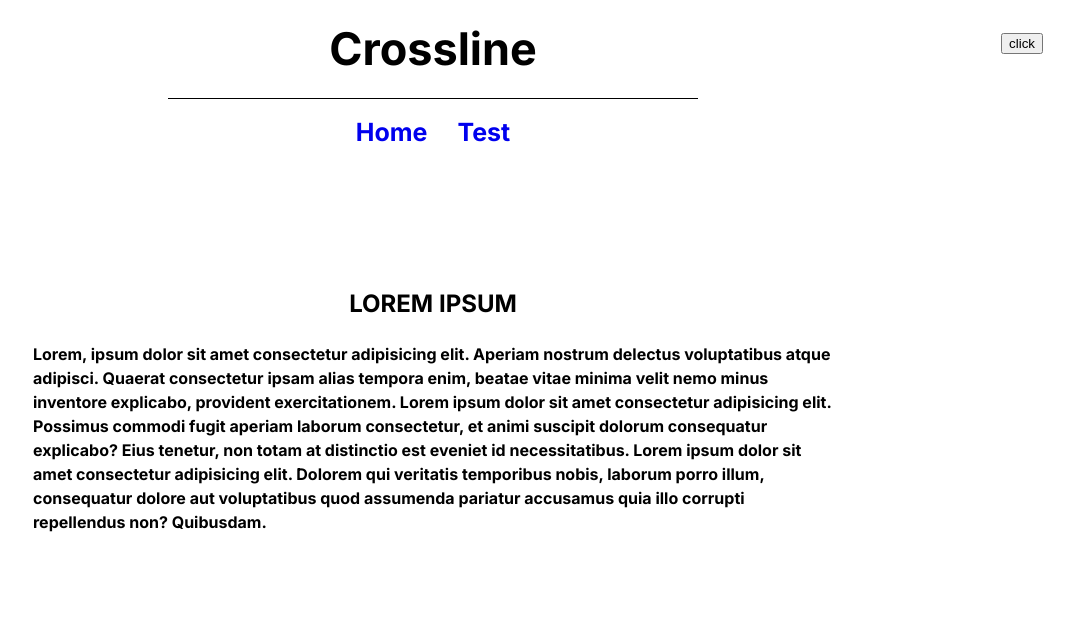
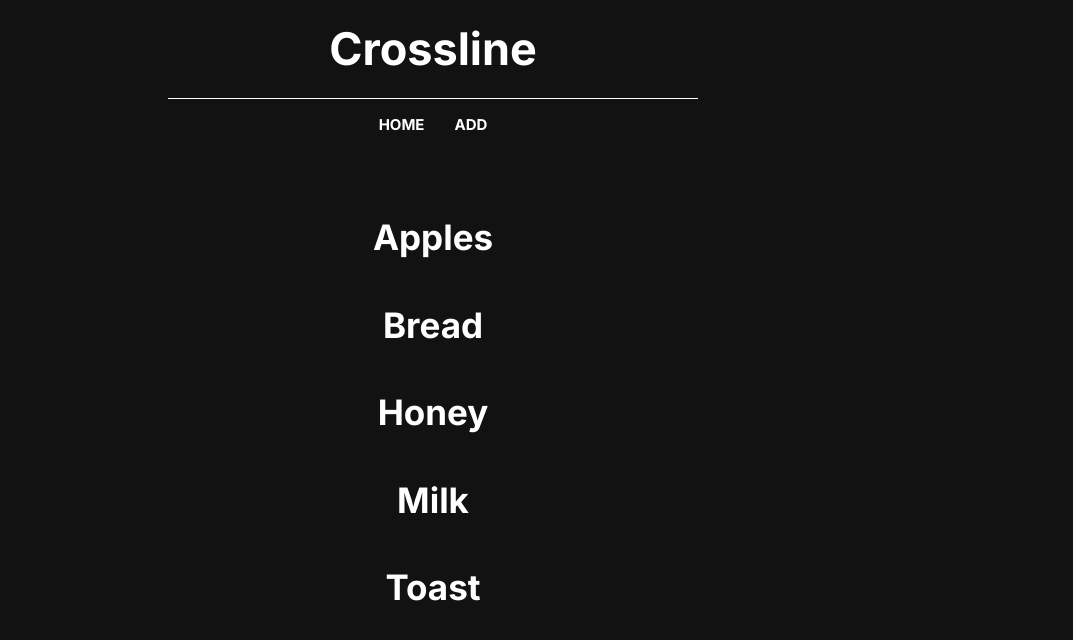
Before and after one commit to CodeLemons/cross-line, a React (Create React App) app: page / in a window 1280 px wide. Shown: the top 640 px of the page, without its empty margins (207-1280 px from the left). Built offline with nearby package versions, Linux system fonts and the light colour scheme.

Commit message:
Changed the desing a bit and added list items with line trhough crossed on click event

```diff
--- a/src/App.js
+++ b/src/App.js
@@ -1,12 +1,10 @@
 import { Routes, Route } from "react-router-dom";
 import Navigation from "./Navigation";
-import { useState } from "react";
 import Home from "./Home";
 import Test from "./Test";
 
 function App() {
 
-  const [theme, setTheme] = useState('light');
   return (
     <div className="App">
       <div className="content">
--- a/src/Home.js
+++ b/src/Home.js
@@ -1,8 +1,17 @@
 const Home = () => {
+
+    const crossLine = (e) => {
+        const element = e.target;
+        element.classList.toggle("crossed-line");
+    };
+
     return (
         <div className="home-page">
-            <h2>LOREM IPSUM</h2>
-            <p>Lorem, ipsum dolor sit amet consectetur adipisicing elit. Aperiam nostrum delectus voluptatibus atque adipisci. Quaerat consectetur ipsam alias tempora enim, beatae vitae minima velit nemo minus inventore explicabo, provident exercitationem. Lorem ipsum dolor sit amet consectetur adipisicing elit. Possimus commodi fugit aperiam laborum consectetur, et animi suscipit dolorum consequatur explicabo? Eius tenetur, non totam at distinctio est eveniet id necessitatibus. Lorem ipsum dolor sit amet consectetur adipisicing elit. Dolorem qui veritatis temporibus nobis, laborum porro illum, consequatur dolore aut voluptatibus quod assumenda pariatur accusamus quia illo corrupti repellendus non? Quibusdam.</p>
+            <p onClick={crossLine}>Apples</p>
+            <p onClick={crossLine}>Bread</p>
+            <p onClick={crossLine}>Honey</p>
+            <p onClick={crossLine}>Milk</p>
+            <p onClick={crossLine}>Toast</p>
         </div>
      );
 }
--- a/src/Navigation.js
+++ b/src/Navigation.js
@@ -1,36 +1,15 @@
 import { Link } from "react-router-dom";
-import styled, { ThemeProvider } from 'styled-components';
-import { lightTheme, darkTheme, GlobalStyles}  from "./Themes.js";
-import { useState } from "react";
-
-const StyledApp = styled.div`
-    color: ${(props) => props.theme.fontColor};
-`;
 
 const Navigation = () => {
 
-    const [theme, setTheme] = useState('light');
-
-    const themeToggler = () => {
-        theme === "light" ? setTheme("dark") : setTheme("light");
-    };
-
     return (
-        <ThemeProvider theme={theme === 'light' ? lightTheme : darkTheme}>
-            <GlobalStyles />
-            <StyledApp>
-                <div className="nav-page">
-                    <div className="dark-mode">
-                        <button onClick={() => themeToggler()}>click</button>
-                    </div>
-                    <h2>Crossline</h2>
-                    <li>
-                        <Link to="/">Home</Link>
-                        <Link to="/test">Test</Link>
-                    </li>
-                </div>
-            </StyledApp>
-        </ThemeProvider>
+        <div className="nav-page">
+            <h2>Crossline</h2>
+            <li>
+                <Link to="/">HOME</Link>
+                <Link to="/test">ADD</Link>
+            </li>
+        </div>
      );
 }
 
--- a/src/Themes.js
+++ /dev/null
@@ -1,19 +0,0 @@
-import { createGlobalStyle } from "styled-components";
-
-export const lightTheme = {
-    body: '#fff',
-    fontColor: '#000',
-}
-
-export const darkTheme = {
-    body: '#000',
-    fontColor: '#fff',
-}
-
-export const GlobalStyles = createGlobalStyle`
-    body {
-        background-color: ${props => props.theme.body};
-        // color: ${props => props.theme.body};
-
-    }
-`
--- a/src/index.css
+++ b/src/index.css
@@ -7,8 +7,8 @@ body {
   font-size: 1rem;
   font-weight: 1.5;
   line-height: 1.5;
-  /* color: black;
-  background-color: #fff; */
+  color: white;
+  background-color: #121212;
 }
 
 .nav-page {
@@ -16,10 +16,10 @@ body {
 }
 
 .nav-page a {
-  /* color: black; */
+  color: white;
   padding: 15px;
   text-decoration: none;
-  font-size: 25px;
+  font-size: 15PX;
 
 }
 
@@ -34,31 +34,52 @@ body {
 
 .nav-page h2 {
   padding: 15px;
-  /* color: black; */
-  border-bottom: 1px solid black;
+  border-bottom: 1px solid white;
   width: 500px;
   margin: auto;
   font-size: 45px;
 }
 
-@media only screen and (max-width: 700px){
+@media screen and (max-width: 375px) {
   .nav-page li {
-    width: 525px
+    margin: auto;
   }
 }
 
-.home-page h2 {
-  text-align: center;
+@media screen and (max-width: 414px) {
+  .nav-page li {
+    margin: auto;
+  }
+
+  .nav-page h2 {
+    width: 300px;
+  }
 }
 
-.home-page {
-  padding-top: 100px;
-  text-align: left;
-  max-width: 800px;
-  margin: auto;
+@media screen and (min-width: 500px) {
+  .nav-page li {
+    margin: auto;
+  }
 }
 
-.dark-mode {
-  float: right;
-  padding: 30px;
+
+.home-page {
+  text-align: center;
+  padding: 25px;
 }
+
+.home-page p {
+  font-size: 35px;
+  cursor: pointer;
+}
+
+.crossed-line {
+  text-decoration: line-through;
+  text-decoration-color: cyan;
+  cursor: pointer;
+}
+
+.test {
+  text-align: left;
+  padding: 25px;
+}
```
